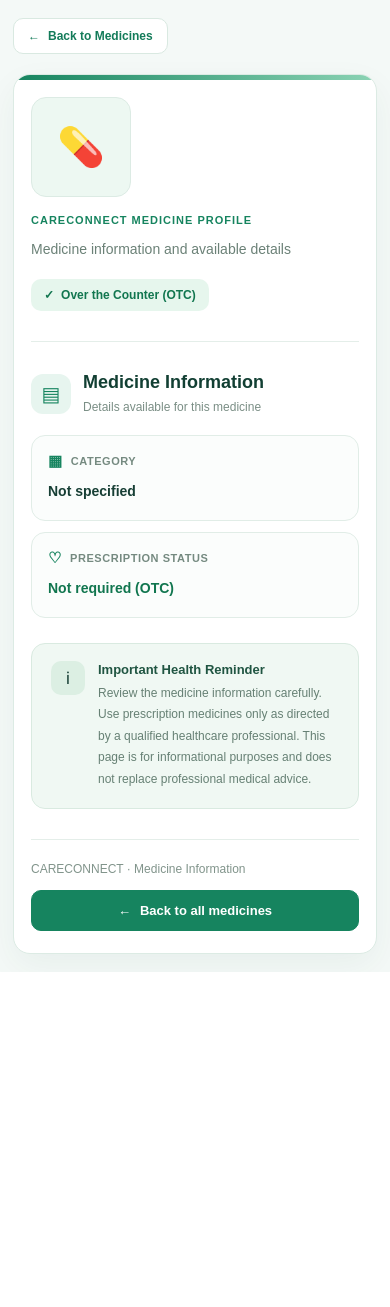
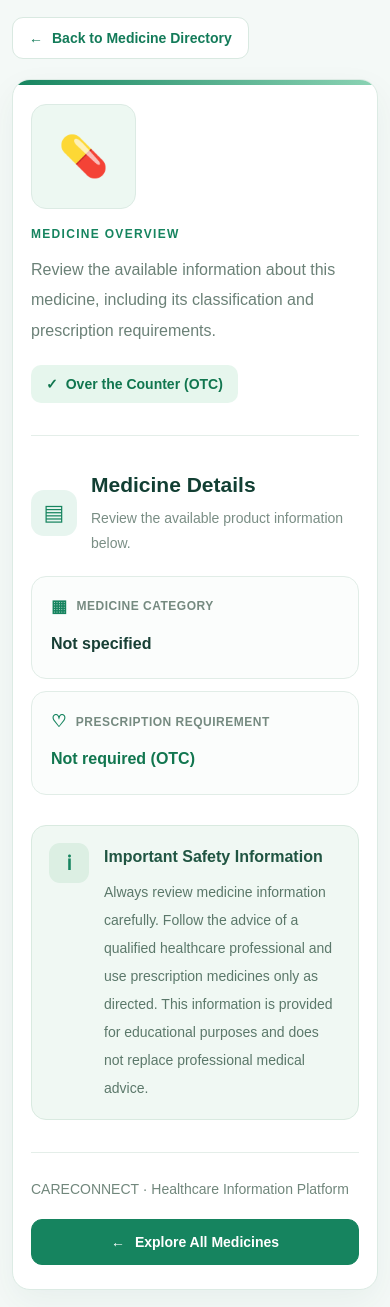
Before and after one commit to nazminnahar524-dotcom/CareConnect, a Django app: template careconnect/medicines/templates/medicines/medicine_detail.html in a window 390 px wide. Before the commit the page ends 972 px from the top, so only its background shows below. Run offline with Django 3.2, Linux system fonts and the light colour scheme; the template is opened without the code that fills it, so the values that code supplies are empty.

Commit message:
medicine_detail.html page design change + front design update

```diff
--- a/careconnect/medicines/templates/medicines/medicine_detail.html
+++ b/careconnect/medicines/templates/medicines/medicine_detail.html
@@ -6,6 +6,11 @@
     <meta name="viewport" content="width=device-width, initial-scale=1.0">
 
     <title>{{ medicine.name }} | CareConnect</title>
+
+    <meta
+        name="description"
+        content="View medicine details, classification, manufacturer and prescription requirements on CareConnect."
+    >
 
     <style>
         * {
@@ -23,6 +28,7 @@
             margin: 0;
             padding: 28px clamp(16px, 3.5vw, 52px);
             font-family: Arial, Helvetica, sans-serif;
+            font-size: 16px;
             background: #f4f9f7;
             color: #173f35;
             overflow-x: hidden;
@@ -44,28 +50,19 @@
             margin: 0 auto;
         }
 
-        /* BRAND AND BREADCRUMB */
-
-        .brand-label {
-            margin: 0 0 7px;
-            color: #71877e;
-            font-size: 11px;
-            font-weight: 800;
-            letter-spacing: 1.2px;
-            text-transform: uppercase;
-        }
+        /* NAVIGATION */
 
         .back-link {
             display: inline-flex;
             align-items: center;
-            gap: 8px;
+            gap: 9px;
             margin-bottom: 20px;
-            padding: 10px 14px;
+            padding: 12px 16px;
             border: 1px solid #d9e9e1;
-            border-radius: 10px;
+            border-radius: 11px;
             background: #fff;
             color: #137b59;
-            font-size: 13px;
+            font-size: 15px;
             font-weight: 700;
             transition: background 0.2s, border-color 0.2s;
         }
@@ -75,12 +72,12 @@
             border-color: #b8ddcb;
         }
 
-        /* MAIN DETAIL CARD */
+        /* MAIN CARD */
 
         .medicine-detail {
             position: relative;
             overflow: hidden;
-            padding: clamp(22px, 3.5vw, 44px);
+            padding: clamp(24px, 3.5vw, 46px);
             border: 1px solid #dcebe4;
             border-radius: 22px;
             background: #fff;
@@ -102,16 +99,16 @@
         .detail-header {
             display: flex;
             align-items: center;
-            gap: 25px;
-            padding-bottom: 30px;
+            gap: 27px;
+            padding-bottom: 32px;
             border-bottom: 1px solid #e4eee9;
         }
 
         .medicine-image,
         .medicine-placeholder {
-            width: 132px;
-            height: 132px;
-            flex: 0 0 132px;
+            width: 140px;
+            height: 140px;
+            flex: 0 0 140px;
             border: 1px solid #dcebe4;
             border-radius: 21px;
             background: #edf8f2;
@@ -127,7 +124,7 @@
             display: flex;
             align-items: center;
             justify-content: center;
-            font-size: 57px;
+            font-size: 60px;
         }
 
         .medicine-heading {
@@ -136,28 +133,28 @@
         }
 
         .heading-label {
-            margin: 0 0 8px;
+            margin: 0 0 10px;
             color: #16845f;
-            font-size: 11px;
+            font-size: 13px;
             font-weight: 800;
-            letter-spacing: 1px;
+            letter-spacing: 1.3px;
             text-transform: uppercase;
         }
 
         h1 {
-            margin: 0 0 12px;
+            margin: 0 0 14px;
             color: #083f32;
-            font-size: clamp(28px, 3.2vw, 40px);
+            font-size: clamp(34px, 3.5vw, 44px);
             font-weight: 800;
-            line-height: 1.2;
+            line-height: 1.3;
             overflow-wrap: anywhere;
         }
 
         .subtitle {
-            margin: 0 0 17px;
+            margin: 0 0 19px;
             color: #6b8177;
-            font-size: 14px;
-            line-height: 1.7;
+            font-size: 17px;
+            line-height: 1.9;
             overflow-wrap: anywhere;
         }
 
@@ -169,18 +166,18 @@
             display: flex;
             align-items: center;
             flex-wrap: wrap;
-            gap: 9px;
+            gap: 10px;
         }
 
         .prescription {
             display: inline-flex;
             align-items: center;
-            gap: 7px;
-            padding: 9px 13px;
+            gap: 8px;
+            padding: 11px 15px;
             border-radius: 10px;
             background: #e6f6ed;
             color: #11764f;
-            font-size: 12px;
+            font-size: 14px;
             font-weight: 700;
         }
 
@@ -191,12 +188,12 @@
 
         .category-chip {
             display: inline-flex;
-            padding: 9px 13px;
+            padding: 11px 15px;
             border: 1px solid #dcebe4;
             border-radius: 10px;
             background: #f7faf8;
             color: #537065;
-            font-size: 12px;
+            font-size: 14px;
             font-weight: 700;
         }
 
@@ -205,35 +202,36 @@
         .section-heading {
             display: flex;
             align-items: center;
-            gap: 12px;
-            margin: 30px 0 18px;
+            gap: 14px;
+            margin: 34px 0 20px;
         }
 
         .section-heading-icon {
-            width: 40px;
-            height: 40px;
+            width: 46px;
+            height: 46px;
             flex-shrink: 0;
             display: flex;
             align-items: center;
             justify-content: center;
-            border-radius: 12px;
+            border-radius: 13px;
             background: #e7f5ef;
             color: #16845f;
-            font-size: 20px;
+            font-size: 22px;
         }
 
         .section-heading h2 {
             margin: 0;
             color: #123f33;
-            font-size: 20px;
+            font-size: 24px;
             font-weight: 800;
+            line-height: 1.45;
         }
 
         .section-heading p {
             margin: 5px 0 0;
             color: #7a8e85;
-            font-size: 12px;
-            line-height: 1.6;
+            font-size: 15px;
+            line-height: 1.8;
         }
 
         /* INFORMATION GRID */
@@ -241,14 +239,14 @@
         .info-grid {
             display: grid;
             grid-template-columns: repeat(2, minmax(0, 1fr));
-            gap: 15px;
+            gap: 16px;
         }
 
         .info-item {
             min-width: 0;
-            padding: 19px;
+            padding: 22px;
             border: 1px solid #e1ede7;
-            border-radius: 14px;
+            border-radius: 15px;
             background: #fbfdfc;
             transition: border-color 0.2s, background 0.2s,
                         transform 0.2s;
@@ -263,25 +261,25 @@
         .info-item-label {
             display: flex;
             align-items: center;
-            gap: 8px;
-            margin-bottom: 10px;
+            gap: 9px;
+            margin-bottom: 12px;
             color: #758a80;
-            font-size: 11px;
+            font-size: 13px;
             font-weight: 800;
-            letter-spacing: 0.55px;
+            letter-spacing: 0.5px;
             text-transform: uppercase;
         }
 
         .info-item-label span {
             color: #16845f;
-            font-size: 15px;
+            font-size: 17px;
         }
 
         .info-item-value {
             color: #173f35;
-            font-size: 14px;
+            font-size: 17px;
             font-weight: 600;
-            line-height: 1.7;
+            line-height: 1.9;
             overflow-wrap: anywhere;
             word-break: break-word;
         }
@@ -294,67 +292,63 @@
             color: #11764f;
         }
 
-        /* DESCRIPTION / INDICATION */
+        /* DESCRIPTION AND THERAPEUTIC INFORMATION */
 
         .text-section {
             margin-top: 14px;
-            padding: 22px;
+            padding: 24px;
             border: 1px solid #e1ede7;
             border-radius: 15px;
             background: #f8fbf9;
         }
 
-        .text-section h3 {
-            margin: 0 0 12px;
-            color: #173f35;
-            font-size: 15px;
-            font-weight: 800;
-        }
-
         .text-content {
-            color: #5e776b;
-            font-size: 13px;
-            line-height: 1.9;
+            color: #4f6d60;
+            font-size: 16px;
+            line-height: 2;
             white-space: pre-line;
             overflow-wrap: anywhere;
         }
 
-        /* SAFETY NOTICE */
+        /* SAFETY INFORMATION */
 
         .safety-note {
             display: flex;
             align-items: flex-start;
-            gap: 13px;
-            margin-top: 25px;
-            padding: 17px 19px;
+            gap: 15px;
+            margin-top: 30px;
+            padding: 22px;
             border: 1px solid #d9eae0;
-            border-radius: 14px;
+            border-radius: 15px;
             background: #f0f8f3;
         }
 
         .safety-icon {
-            width: 34px;
-            height: 34px;
+            width: 40px;
+            height: 40px;
             flex-shrink: 0;
             display: flex;
             align-items: center;
             justify-content: center;
-            border-radius: 10px;
+            border-radius: 11px;
             background: #dcefe3;
-            font-size: 17px;
+            color: #16845f;
+            font-size: 20px;
+            font-weight: 800;
         }
 
         .safety-note h3 {
-            margin: 1px 0 6px;
+            margin: 1px 0 9px;
             color: #205542;
-            font-size: 13px;
+            font-size: 18px;
+            line-height: 1.6;
         }
 
         .safety-note p {
             margin: 0;
-            color: #668074;
-            font-size: 12px;
-            line-height: 1.8;
+            color: #5b786a;
+            font-size: 15px;
+            line-height: 2;
         }
 
         /* FOOTER */
@@ -364,28 +358,29 @@
             align-items: center;
             justify-content: space-between;
             flex-wrap: wrap;
-            gap: 14px;
-            margin-top: 30px;
-            padding-top: 22px;
+            gap: 16px;
+            margin-top: 32px;
+            padding-top: 24px;
             border-top: 1px solid #e4eee9;
         }
 
         .footer-brand {
-            color: #81948b;
-            font-size: 12px;
+            color: #71877c;
+            font-size: 14px;
+            line-height: 1.8;
         }
 
         .footer-link {
             display: inline-flex;
             align-items: center;
             justify-content: center;
-            gap: 9px;
-            padding: 12px 17px;
+            gap: 10px;
+            padding: 14px 19px;
             border: 1px solid #16845f;
-            border-radius: 10px;
+            border-radius: 11px;
             background: #16845f;
             color: #fff;
-            font-size: 13px;
+            font-size: 15px;
             font-weight: 700;
             transition: background 0.2s;
         }
@@ -396,67 +391,121 @@
             text-decoration: none;
         }
 
-        /* RESPONSIVE LAYOUT */
+        /* TABLET */
 
         @media (max-width: 760px) {
             body {
-                padding: 18px 13px;
+                padding: 20px 14px;
             }
 
             .medicine-detail {
-                padding: 22px 17px;
-                border-radius: 17px;
+                padding: 24px 18px;
+                border-radius: 18px;
             }
 
             .detail-header {
                 align-items: flex-start;
-                gap: 17px;
+                gap: 18px;
             }
 
             .medicine-image,
             .medicine-placeholder {
-                width: 88px;
-                height: 88px;
-                flex-basis: 88px;
+                width: 96px;
+                height: 96px;
+                flex-basis: 96px;
                 border-radius: 15px;
             }
 
             .medicine-placeholder {
-                font-size: 38px;
+                font-size: 40px;
+            }
+
+            h1 {
+                font-size: 32px;
+            }
+
+            .subtitle {
+                font-size: 16px;
             }
 
             .info-grid {
                 grid-template-columns: minmax(0, 1fr);
-                gap: 11px;
+                gap: 12px;
             }
 
             .info-item {
-                padding: 16px;
+                padding: 19px;
             }
 
             .section-heading h2 {
-                font-size: 18px;
+                font-size: 22px;
+            }
+
+            .section-heading p {
+                font-size: 14px;
             }
 
             .text-section {
-                padding: 17px;
+                padding: 19px;
+            }
+
+            .text-content {
+                font-size: 15px;
             }
         }
 
+        /* MOBILE */
+
         @media (max-width: 480px) {
+            body {
+                padding: 17px 12px;
+            }
+
             .detail-header {
                 flex-direction: column;
             }
 
             .medicine-image,
             .medicine-placeholder {
-                width: 100px;
-                height: 100px;
-                flex-basis: 100px;
+                width: 105px;
+                height: 105px;
+                flex-basis: 105px;
             }
 
             h1 {
-                font-size: 29px;
+                font-size: 30px;
+            }
+
+            .heading-label {
+                font-size: 12px;
+            }
+
+            .section-heading h2 {
+                font-size: 21px;
+            }
+
+            .info-item-label {
+                font-size: 12px;
+            }
+
+            .info-item-value {
+                font-size: 16px;
+            }
+
+            .text-content {
+                font-size: 15px;
+            }
+
+            .safety-note {
+                padding: 17px;
+            }
+
+            .safety-note h3 {
+                font-size: 16px;
+            }
+
+            .safety-note p {
+                font-size: 14px;
             }
 
             .detail-footer {
@@ -466,10 +515,11 @@
 
             .footer-link {
                 width: 100%;
+                font-size: 14px;
             }
 
             .back-link {
-                font-size: 12px;
+                font-size: 14px;
             }
         }
 
@@ -487,10 +537,12 @@
 <body>
 <div class="container">
 
+    <!-- BACK NAVIGATION -->
+
     <a class="back-link"
        href="{% url 'medicines:medicine_list' %}">
         <span aria-hidden="true">←</span>
-        Back to Medicines
+        Back to Medicine Directory
     </a>
 
     <main class="medicine-detail">
@@ -513,25 +565,25 @@
 
             <div class="medicine-heading">
 
-                <p class="heading-label">CARECONNECT MEDICINE PROFILE</p>
+                <p class="heading-label">MEDICINE OVERVIEW</p>
 
                 <h1>{{ medicine.name }}</h1>
 
                 {% if medicine.generic_name %}
                     <p class="subtitle">
-                        <strong>Generic name:</strong>
+                        <strong>Generic Name:</strong>
                         {{ medicine.generic_name }}
                     </p>
                 {% else %}
                     <p class="subtitle">
-                        Medicine information and available details
+                        Review the available information about this medicine,
+                        including its classification and prescription requirements.
                     </p>
                 {% endif %}
 
                 <div class="badge-row">
 
-                    <span class="prescription
-                        {% if medicine.prescription_required %}required{% endif %}">
+                    <span class="prescription {% if medicine.prescription_required %}required{% endif %}">
                         {% if medicine.prescription_required %}
                             <span aria-hidden="true">●</span>
                             Prescription Required
@@ -552,7 +604,7 @@
 
         </header>
 
-        <!-- MEDICINE INFORMATION -->
+        <!-- MEDICINE DETAILS -->
 
         <section aria-labelledby="medicine-information-heading">
 
@@ -563,9 +615,11 @@
 
                 <div>
                     <h2 id="medicine-information-heading">
-                        Medicine Information
+                        Medicine Details
                     </h2>
-                    <p>Details available for this medicine</p>
+                    <p>
+                        Review the available product information below.
+                    </p>
                 </div>
             </div>
 
@@ -574,7 +628,7 @@
                 <div class="info-item">
                     <div class="info-item-label">
                         <span aria-hidden="true">▦</span>
-                        Category
+                        Medicine Category
                     </div>
                     <div class="info-item-value">
                         {{ medicine.get_category_display|default:"Not specified" }}
@@ -668,11 +722,10 @@
                 <div class="info-item">
                     <div class="info-item-label">
                         <span aria-hidden="true">♡</span>
-                        Prescription Status
+                        Prescription Requirement
                     </div>
 
-                    <div class="info-item-value status-value
-                        {% if not medicine.prescription_required %}otc{% endif %}">
+                    <div class="info-item-value status-value {% if not medicine.prescription_required %}otc{% endif %}">
                         {% if medicine.prescription_required %}
                             Prescription required
                         {% else %}
@@ -684,7 +737,7 @@
             </div>
         </section>
 
-        <!-- DESCRIPTION -->
+        <!-- PRODUCT DESCRIPTION -->
 
         {% if medicine.description %}
             <section aria-labelledby="description-heading">
@@ -695,8 +748,12 @@
                     </div>
 
                     <div>
-                        <h2 id="description-heading">Description</h2>
-                        <p>Available medicine description</p>
+                        <h2 id="description-heading">
+                            Product Description
+                        </h2>
+                        <p>
+                            General information about this medicine.
+                        </p>
                     </div>
                 </div>
 
@@ -707,7 +764,7 @@
             </section>
         {% endif %}
 
-        <!-- INDICATION -->
+        <!-- THERAPEUTIC INFORMATION -->
 
         {% if medicine.indication %}
             <section aria-labelledby="indication-heading">
@@ -718,8 +775,12 @@
                     </div>
 
                     <div>
-                        <h2 id="indication-heading">Indication</h2>
-                        <p>Recorded information about this medicine</p>
+                        <h2 id="indication-heading">
+                            Therapeutic Information
+                        </h2>
+                        <p>
+                            Available information about the medicine's intended use.
+                        </p>
                     </div>
                 </div>
 
@@ -730,18 +791,19 @@
             </section>
         {% endif %}
 
-        <!-- SAFETY NOTE -->
+        <!-- SAFETY INFORMATION -->
 
         <aside class="safety-note">
             <div class="safety-icon" aria-hidden="true">ℹ</div>
 
             <div>
-                <h3>Important Health Reminder</h3>
+                <h3>Important Safety Information</h3>
                 <p>
-                    Review the medicine information carefully. Use prescription
-                    medicines only as directed by a qualified healthcare
-                    professional. This page is for informational purposes and
-                    does not replace professional medical advice.
+                    Always review medicine information carefully. Follow the
+                    advice of a qualified healthcare professional and use
+                    prescription medicines only as directed. This information
+                    is provided for educational purposes and does not replace
+                    professional medical advice.
                 </p>
             </div>
         </aside>
@@ -749,8 +811,9 @@
         <!-- FOOTER -->
 
         <footer class="detail-footer">
+
             <span class="footer-brand">
-                CARECONNECT · Medicine Information
+                CARECONNECT · Healthcare Information Platform
             </span>
 
             <a
@@ -758,12 +821,12 @@
                 href="{% url 'medicines:medicine_list' %}"
             >
                 <span aria-hidden="true">←</span>
-                Back to all medicines
+                Explore All Medicines
             </a>
+
         </footer>
 
     </main>
-
 </div>
 </body>
 </html>
```
